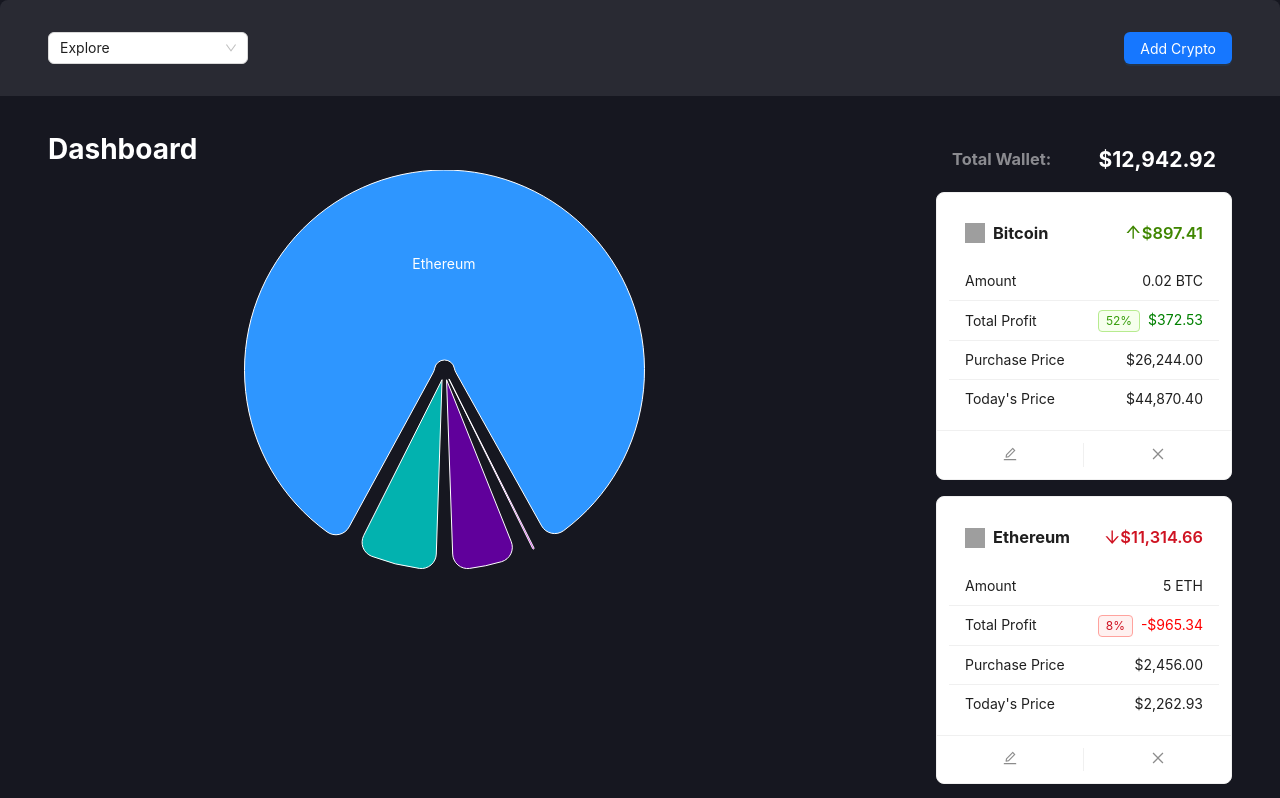
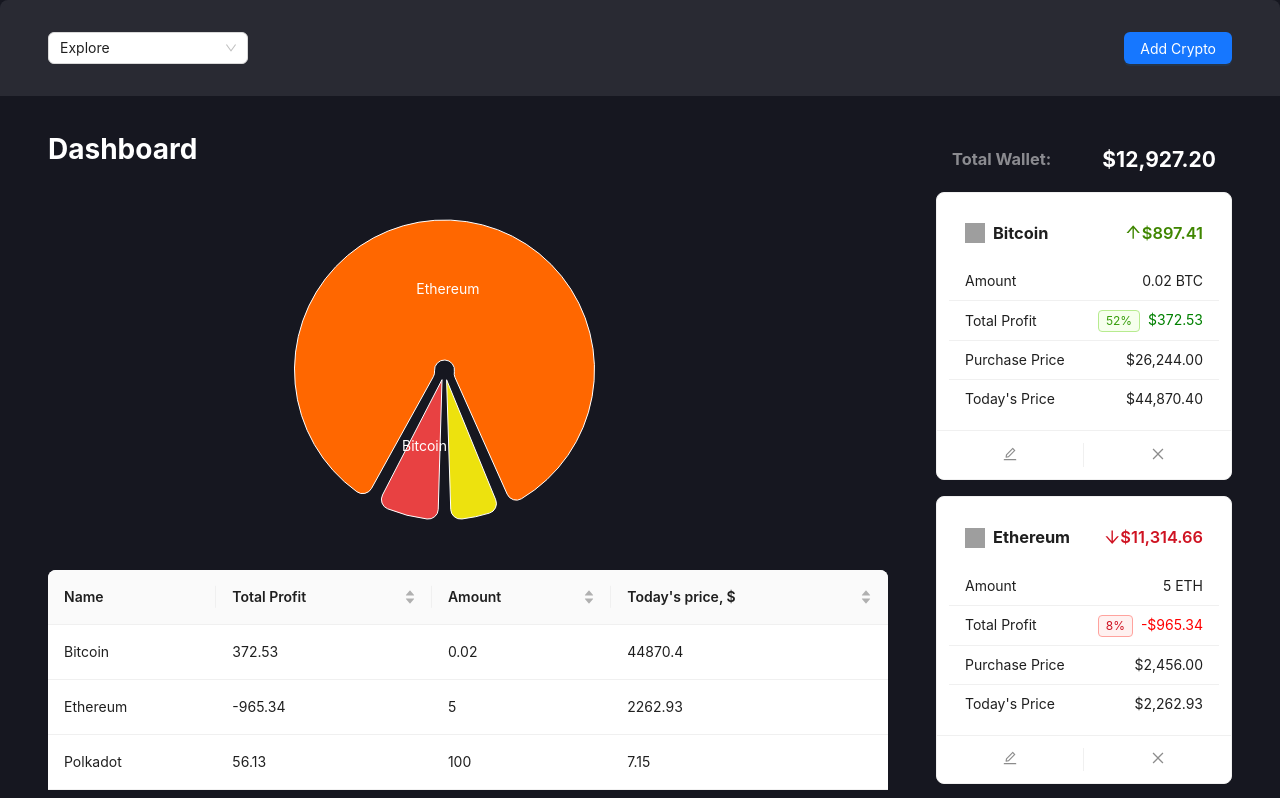
Before and after one commit to AnastasiiaDem/crypdash, a React (Vite) app: page / in a window 1280 px wide. Shown: the top 798 px of the page. Built offline with nearby package versions, Linux system fonts and the light colour scheme; grey boxes are pictures that could not be loaded.

Commit message:
Added table to view myCrypto

```diff
--- a/src/components/AppContent.jsx
+++ b/src/components/AppContent.jsx
@@ -1,7 +1,8 @@
-import { Layout } from "antd";
+import { Layout, Table } from "antd";
 import React, { useContext } from "react";
 
 import CryptoContext from "../context/crypto-context";
+import { precise } from "../utils";
 import Chart from "./Chart";
 
 const contentStyle = {
@@ -14,10 +15,52 @@
 export default function AppContent() {
   const { myCrypto, allCrypto, totalWallet } = useContext(CryptoContext);
 
+  const columns = [
+    {
+      title: "Name",
+      dataIndex: "name",
+    },
+    {
+      title: "Total Profit",
+      dataIndex: "totalProfit",
+      sorter: {
+        compare: (a, b) => a.totalProfit - b.totalProfit,
+      },
+    },
+    {
+      title: "Amount",
+      dataIndex: "amount",
+      sorter: {
+        compare: (a, b) => a.amount - b.amount,
+      },
+    },
+    {
+      title: "Today's price, $",
+      dataIndex: "price",
+      sorter: {
+        compare: (a, b) => a.price - b.price,
+      },
+    },
+  ];
+
   return (
     <Layout.Content style={contentStyle}>
       <h1>Dashboard</h1>
       <Chart />
+      <Table
+        pagination={false}
+        style={{ width: "calc(100% - 3rem)", borderRadius: "10px" }}
+        columns={columns}
+        dataSource={myCrypto.map((crypto, idx) => {
+          return {
+            key: idx,
+            name: crypto.name,
+            totalProfit: precise(crypto.totalProfit),
+            amount: crypto.amount,
+            price: precise(allCrypto.find((c) => c.id == crypto.id).price),
+          };
+        })}
+      />
     </Layout.Content>
   );
 }
--- a/src/components/AppHeader.jsx
+++ b/src/components/AppHeader.jsx
@@ -51,8 +51,8 @@
         }))}
         optionRender={(option) => (
           <div style={labelStyle}>
-            <img style={{ width: 20 }} src={option.icon} alt={option.label} />
-            {option.label}
+            <img style={{ width: 20 }} src={option.data.icon} alt={option.data.label} />
+            {option.data.label}
           </div>
         )}
       />
--- a/src/components/Chart.jsx
+++ b/src/components/Chart.jsx
@@ -8,23 +8,55 @@
 
   const mappedData = myCrypto.map((crypto) => {
     return {
-        id: crypto.id,
-        value: crypto.totalAmount,
-        label: crypto.name
-    }
-});
+      id: crypto.id,
+      value: crypto.totalAmount,
+      label: crypto.name,
+    };
+  });
 
   return (
     <PieChart
+      colors={[
+        "#E84142",
+        "#FF6700",
+        "#ede20e",
+        "#003049",
+        "#803DE1",
+        "#62C4FC",
+        "#EAE2B7",
+        "#E6007A",
+        "#a5be00",
+        "#5b2333",
+        "#fcff6c",
+        "#ddc2ff",
+        "#d3d4d9",
+        "#FF5733",
+        "#FFC300",
+        "#FFDC00",
+        "#00A8CC",
+        "#9B5DE5",
+        "#FF3E4D",
+        "#00B4D8",
+        "#FF6F61",
+        "#FFD700",
+        "#FF851B",
+        "#01796F",
+        "#C77DFF",
+        "#FF1493",
+        "#7FFFD4",
+        "#4B0082",
+        "#FFD700",
+        "#32CD32",
+      ]}
       series={[
         {
           arcLabel: (item) => `${item.label}`,
-          arcLabelMinAngle: 45,
+          arcLabelMinAngle: 25,
           data: mappedData,
           innerRadius: 10,
-          outerRadius: 200,
+          outerRadius: 150,
           paddingAngle: 5,
-          cornerRadius: 15,
+          cornerRadius: 10,
           startAngle: -180,
           endAngle: 180,
           cx: "50%",
--- a/src/components/CryptoForm.jsx
+++ b/src/components/CryptoForm.jsx
@@ -60,7 +60,6 @@
         style={{ width: "100%" }}
         onSelect={(v) => setCoin(allCrypto.find((c) => c.id === v))}
         placeholder="Select coin"
-        defaultOpen
         options={allCrypto.map((coin) => ({
           label: coin.name,
           value: coin.id,
--- a/src/data.js
+++ b/src/data.js
@@ -623,11 +623,6 @@
     price: 2456,
   },
   {
-    id: 'dogecoin',
-    amount: 200,
-    price: 0.079,
-  },
-  {
     id: 'polkadot',
     amount: 100,
     price: 6.59,
```
